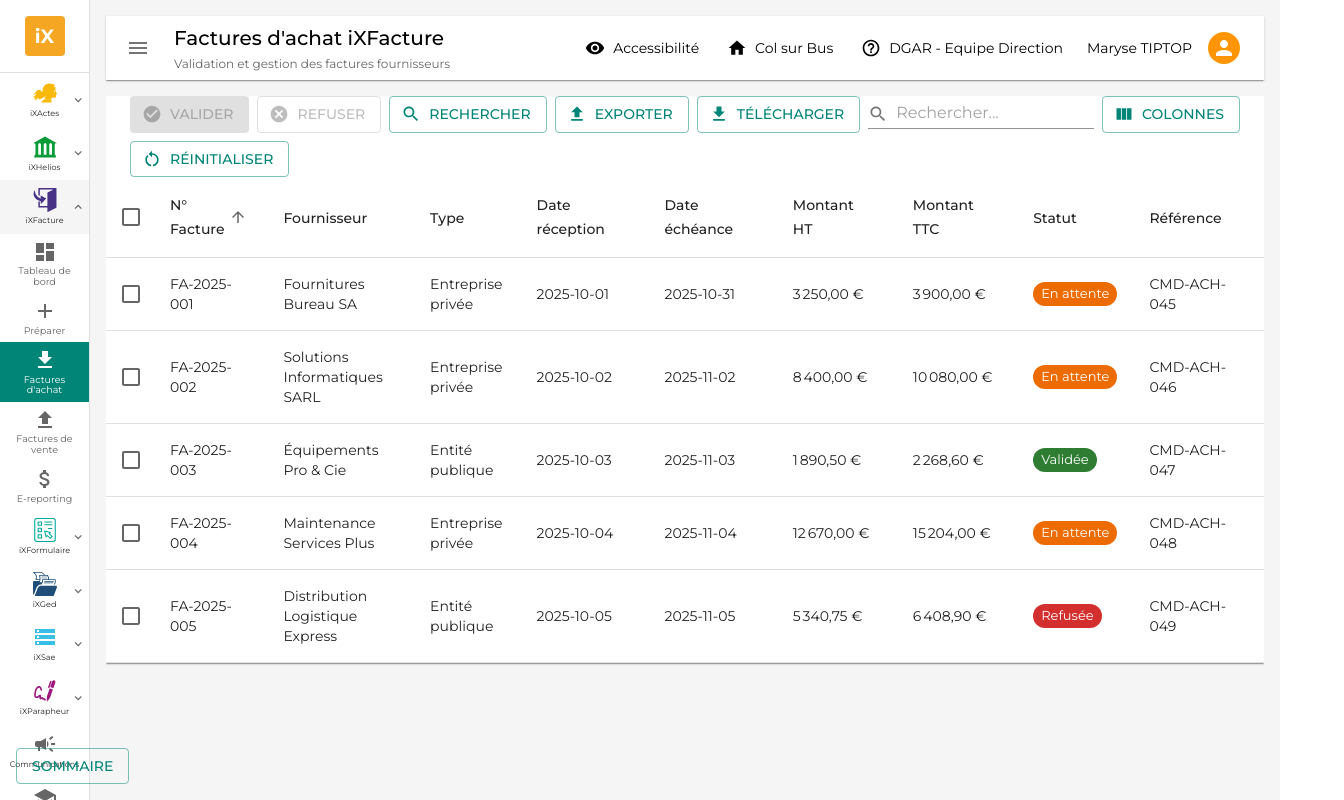
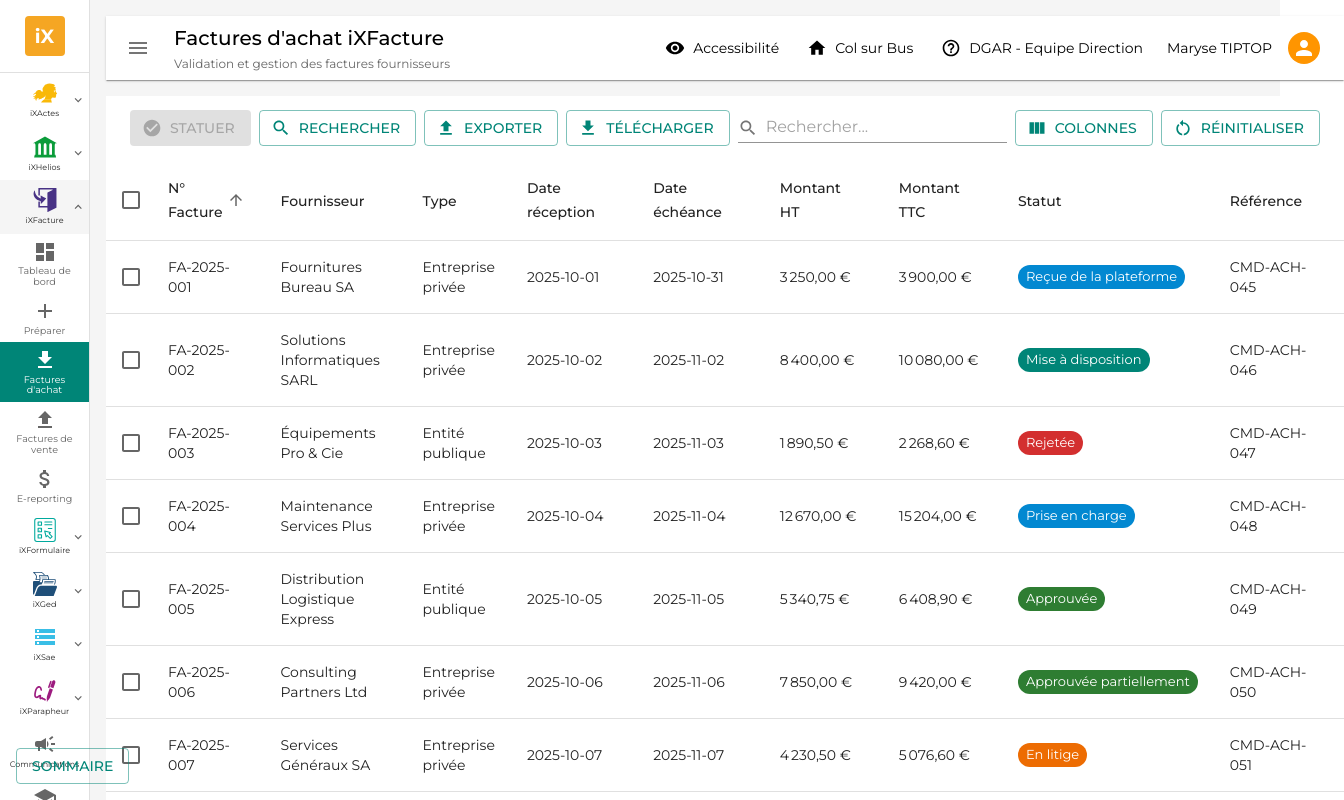
Before and after one commit to Saelian/maquettes_mui, a React (Vite) app: page /factures-achat-ixfacture in a window 1280 px wide. Shown: the whole page, 1344 px wide, since content can reach past the window. Built offline with nearby package versions, Linux system fonts and the light colour scheme.

Commit message:
Factures Achats - Gestion des statuts

```diff
--- a/src/maquettes/FacturesAchatiXfacture.tsx
+++ b/src/maquettes/FacturesAchatiXfacture.tsx
@@ -38,10 +38,26 @@ import {
   RestartAlt as RestartAltIcon,
   Clear as ClearIcon,
   CheckCircle as CheckCircleIcon,
-  Cancel as CancelIcon,
   PictureAsPdf as PictureAsPdfIcon,
 } from '@mui/icons-material';
 import UtilisateurIxBus from '../templates/UtilisateurIxBus';
+
+// Types de statuts de facture d'achat
+type StatutTechnique =
+  | 'Reçue de la plateforme'
+  | 'Mise à disposition'
+  | 'Rejetée';
+
+type StatutMetier =
+  | 'Prise en charge'
+  | 'Approuvée'
+  | 'Approuvée partiellement'
+  | 'En litige'
+  | 'Suspendue'
+  | 'Refusée'
+  | 'Paiement transmis';
+
+type StatutFacture = StatutTechnique | StatutMetier;
 
 // Interface pour une facture d'achat
 interface FactureAchat {
@@ -54,7 +70,7 @@ interface FactureAchat {
   montantHT: number;
   montantTVA: number;
   montantTTC: number;
-  statut: 'En attente' | 'Validée' | 'Refusée' | 'Payée';
+  statut: StatutFacture;
   reference: string;
 }
 
@@ -83,7 +99,7 @@ interface Colonne {
   sortable: boolean;
 }
 
-// Données fictives de factures d'achat
+// Données fictives de factures d'achat - Au minimum une facture par statut
 const facturesAchatFictives: FactureAchat[] = [
   {
     id: '1',
@@ -95,7 +111,7 @@ const facturesAchatFictives: FactureAchat[] = [
     montantHT: 3250.00,
     montantTVA: 650.00,
     montantTTC: 3900.00,
-    statut: 'En attente',
+    statut: 'Reçue de la plateforme',
     reference: 'CMD-ACH-045',
   },
   {
@@ -108,7 +124,7 @@ const facturesAchatFictives: FactureAchat[] = [
     montantHT: 8400.00,
     montantTVA: 1680.00,
     montantTTC: 10080.00,
-    statut: 'En attente',
+    statut: 'Mise à disposition',
     reference: 'CMD-ACH-046',
   },
   {
@@ -121,7 +137,7 @@ const facturesAchatFictives: FactureAchat[] = [
     montantHT: 1890.50,
     montantTVA: 378.10,
     montantTTC: 2268.60,
-    statut: 'Validée',
+    statut: 'Rejetée',
     reference: 'CMD-ACH-047',
   },
   {
@@ -134,7 +150,7 @@ const facturesAchatFictives: FactureAchat[] = [
     montantHT: 12670.00,
     montantTVA: 2534.00,
     montantTTC: 15204.00,
-    statut: 'En attente',
+    statut: 'Prise en charge',
     reference: 'CMD-ACH-048',
   },
   {
@@ -147,8 +163,73 @@ const facturesAchatFictives: FactureAchat[] = [
     montantHT: 5340.75,
     montantTVA: 1068.15,
     montantTTC: 6408.90,
+    statut: 'Approuvée',
+    reference: 'CMD-ACH-049',
+  },
+  {
+    id: '6',
+    numero: 'FA-2025-006',
+    fournisseur: 'Consulting Partners Ltd',
+    type: 'Entreprise privée',
+    dateReception: '2025-10-06',
+    dateEcheance: '2025-11-06',
+    montantHT: 7850.00,
+    montantTVA: 1570.00,
+    montantTTC: 9420.00,
+    statut: 'Approuvée partiellement',
+    reference: 'CMD-ACH-050',
+  },
+  {
+    id: '7',
+    numero: 'FA-2025-007',
+    fournisseur: 'Services Généraux SA',
+    type: 'Entreprise privée',
+    dateReception: '2025-10-07',
+    dateEcheance: '2025-11-07',
+    montantHT: 4230.50,
+    montantTVA: 846.10,
+    montantTTC: 5076.60,
+    statut: 'En litige',
+    reference: 'CMD-ACH-051',
+  },
+  {
+    id: '8',
+    numero: 'FA-2025-008',
+    fournisseur: 'Matériel Professionnel SARL',
+    type: 'Entité publique',
+    dateReception: '2025-10-08',
+    dateEcheance: '2025-11-08',
+    montantHT: 6780.00,
+    montantTVA: 1356.00,
+    montantTTC: 8136.00,
+    statut: 'Suspendue',
+    reference: 'CMD-ACH-052',
+  },
+  {
+    id: '9',
+    numero: 'FA-2025-009',
+    fournisseur: 'Prestataires Associés',
+    type: 'Entreprise privée',
+    dateReception: '2025-10-09',
+    dateEcheance: '2025-11-09',
+    montantHT: 2150.00,
+    montantTVA: 430.00,
+    montantTTC: 2580.00,
     statut: 'Refusée',
-    reference: 'CMD-ACH-049',
+    reference: 'CMD-ACH-053',
+  },
+  {
+    id: '10',
+    numero: 'FA-2025-010',
+    fournisseur: 'Achats Centralisés Group',
+    type: 'Entité publique',
+    dateReception: '2025-10-10',
+    dateEcheance: '2025-11-10',
+    montantHT: 9340.00,
+    montantTVA: 1868.00,
+    montantTTC: 11208.00,
+    statut: 'Paiement transmis',
+    reference: 'CMD-ACH-054',
   },
 ];
 
@@ -231,6 +312,72 @@ const metadonneesFictives: Metadonnee[] = [
   },
 ];
 
+// Fonction pour obtenir les statuts métiers disponibles selon le statut actuel
+// Les statuts techniques (Reçue de la plateforme, Mise à disposition, Rejetée) ne sont pas dans la liste
+// car ils ne peuvent pas être déclenchés par l'utilisateur
+const obtenirStatutsDisponibles = (statutActuel: StatutFacture): StatutMetier[] => {
+  switch (statutActuel) {
+    case 'Reçue de la plateforme':
+      // Statut technique, l'utilisateur ne peut rien faire
+      return [];
+
+    case 'Mise à disposition':
+      // Depuis "Mise à disposition", mêmes règles que "Prise en charge" + possibilité de passer à "Prise en charge"
+      return [
+        'Prise en charge',
+        'Approuvée',
+        'Approuvée partiellement',
+        'En litige',
+        'Suspendue',
+        'Refusée',
+        'Paiement transmis',
+      ];
+
+    case 'Rejetée':
+      // Statut technique définitif, l'utilisateur ne peut rien faire
+      return [];
+
+    case 'Prise en charge':
+      // Depuis "Prise en charge", on peut : Approuver, Approuver partiellement, En litige, Suspendre, Refuser, Paiement transmis
+      return [
+        'Approuvée',
+        'Approuvée partiellement',
+        'En litige',
+        'Suspendue',
+        'Refusée',
+        'Paiement transmis',
+      ];
+
+    case 'Approuvée':
+      // Depuis "Approuvée", on ne peut plus utiliser Approuvée partiellement ou En litige
+      // On peut : Paiement transmis, Refuser
+      return ['Paiement transmis', 'Refusée'];
+
+    case 'Approuvée partiellement':
+      // Depuis "Approuvée partiellement", on peut : Approuver, En litige, Suspendre, Refuser
+      return ['Approuvée', 'En litige', 'Suspendue', 'Refusée'];
+
+    case 'En litige':
+      // Depuis "En litige", on peut : Approuver, Approuver partiellement, Suspendre, Refuser
+      return ['Approuvée', 'Approuvée partiellement', 'Suspendue', 'Refusée'];
+
+    case 'Suspendue':
+      // Depuis "Suspendue", on peut : Approuver, Approuver partiellement, En litige, Refuser
+      return ['Approuvée', 'Approuvée partiellement', 'En litige', 'Refusée'];
+
+    case 'Refusée':
+      // Statut définitif, on ne peut plus rien faire
+      return [];
+
+    case 'Paiement transmis':
+      // Statut final, on ne peut rien faire après
+      return [];
+
+    default:
+      return [];
+  }
+};
+
 const FacturesAchatiXfacture = () => {
   // États pour les modales
   const [modaleRechercheOuverte, setModaleRechercheOuverte] = useState(false);
@@ -238,7 +385,7 @@ const FacturesAchatiXfacture = () => {
   const [modaleDetailOuverte, setModaleDetailOuverte] = useState(false);
 
   // États pour les menus déroulants
-  const [anchorValider, setAnchorValider] = useState<null | HTMLElement>(null);
+  const [anchorStatuer, setAnchorStatuer] = useState<null | HTMLElement>(null);
   const [anchorExporter, setAnchorExporter] = useState<null | HTMLElement>(null);
   const [anchorTelecharger, setAnchorTelecharger] = useState<null | HTMLElement>(null);
 
@@ -265,22 +412,53 @@ const FacturesAchatiXfacture = () => {
   const [rechercheRapide, setRechercheRapide] = useState('');
 
   // Handlers pour les menus déroulants
-  const ouvrirMenuValider = (event: React.MouseEvent<HTMLElement>) => {
-    setAnchorValider(event.currentTarget);
+  const ouvrirMenuStatuer = (event: React.MouseEvent<HTMLElement>) => {
+    setAnchorStatuer(event.currentTarget);
   };
 
-  const fermerMenuValider = () => {
-    setAnchorValider(null);
+  const fermerMenuStatuer = () => {
+    setAnchorStatuer(null);
   };
 
-  const changerStatut = (nouveauStatut: FactureAchat['statut']) => {
+  // Obtenir les statuts communs disponibles pour toutes les factures sélectionnées
+  const obtenirStatutsCommunsDisponibles = (): StatutMetier[] => {
+    if (facturesSelectionnees.length === 0) {
+      return [];
+    }
+
+    const facturesSelectionneesList = factures.filter((f) =>
+      facturesSelectionnees.includes(f.id)
+    );
+
+    if (facturesSelectionneesList.length === 0) {
+      return [];
+    }
+
+    // Obtenir les statuts disponibles pour la première facture
+    const premiereFacture = facturesSelectionneesList[0];
+    let statutsCommuns = obtenirStatutsDisponibles(premiereFacture.statut);
+
+    // Trouver l'intersection avec les statuts disponibles des autres factures
+    for (let i = 1; i < facturesSelectionneesList.length; i++) {
+      const statutsDisponibles = obtenirStatutsDisponibles(
+        facturesSelectionneesList[i].statut
+      );
+      statutsCommuns = statutsCommuns.filter((statut) =>
+        statutsDisponibles.includes(statut)
+      );
+    }
+
+    return statutsCommuns;
+  };
+
+  const changerStatut = (nouveauStatut: StatutMetier) => {
     facturesSelectionnees.forEach((id) => {
       setFactures((prev) =>
         prev.map((f) => (f.id === id ? { ...f, statut: nouveauStatut } : f))
       );
     });
     setFacturesSelectionnees([]);
-    fermerMenuValider();
+    fermerMenuStatuer();
   };
 
   const ouvrirMenuExporter = (event: React.MouseEvent<HTMLElement>) => {
@@ -314,16 +492,6 @@ const FacturesAchatiXfacture = () => {
   const fermerModaleDetail = () => {
     setModaleDetailOuverte(false);
     setFactureSelectionnee(null);
-  };
-
-  // Handler pour refuser les factures sélectionnées
-  const refuserFactures = () => {
-    facturesSelectionnees.forEach((id) => {
-      setFactures((prev) =>
-        prev.map((f) => (f.id === id ? { ...f, statut: 'Refusée' } : f))
-      );
-    });
-    setFacturesSelectionnees([]);
   };
 
   // Handler pour sélectionner/désélectionner une facture
@@ -429,16 +597,32 @@ const FacturesAchatiXfacture = () => {
   };
 
   // Obtenir la couleur du chip de statut
-  const obtenirCouleurStatut = (statut: FactureAchat['statut']) => {
+  const obtenirCouleurStatut = (statut: StatutFacture) => {
     switch (statut) {
-      case 'En attente':
+      // Statuts techniques
+      case 'Reçue de la plateforme':
+        return 'info';
+      case 'Mise à disposition':
+        return 'primary';
+      case 'Rejetée':
+        return 'error';
+
+      // Statuts métiers
+      case 'Prise en charge':
+        return 'info';
+      case 'Approuvée':
+        return 'success';
+      case 'Approuvée partiellement':
+        return 'success';
+      case 'En litige':
         return 'warning';
-      case 'Validée':
-        return 'success';
+      case 'Suspendue':
+        return 'warning';
       case 'Refusée':
         return 'error';
-      case 'Payée':
-        return 'info';
+      case 'Paiement transmis':
+        return 'success';
+
       default:
         return 'default';
     }
@@ -467,42 +651,37 @@ const FacturesAchatiXfacture = () => {
             flexWrap: 'wrap',
           }}
         >
-          <Tooltip title="Valider et changer le statut">
+          <Tooltip title="Changer le statut des factures sélectionnées">
             <span>
               <Button
                 variant="contained"
-                color="success"
+                color="primary"
                 startIcon={<CheckCircleIcon />}
-                onClick={ouvrirMenuValider}
-                disabled={facturesSelectionnees.length === 0}
+                onClick={ouvrirMenuStatuer}
+                disabled={
+                  facturesSelectionnees.length === 0 ||
+                  obtenirStatutsCommunsDisponibles().length === 0
+                }
               >
-                Valider
+                Statuer
               </Button>
             </span>
           </Tooltip>
           <Menu
-            anchorEl={anchorValider}
-            open={Boolean(anchorValider)}
-            onClose={fermerMenuValider}
+            anchorEl={anchorStatuer}
+            open={Boolean(anchorStatuer)}
+            onClose={fermerMenuStatuer}
           >
-            <MenuItem onClick={() => changerStatut('Validée')}>Validée</MenuItem>
-            <MenuItem onClick={() => changerStatut('En attente')}>En attente</MenuItem>
-            <MenuItem onClick={() => changerStatut('Payée')}>Payée</MenuItem>
+            {obtenirStatutsCommunsDisponibles().length === 0 ? (
+              <MenuItem disabled>Aucun statut disponible</MenuItem>
+            ) : (
+              obtenirStatutsCommunsDisponibles().map((statut) => (
+                <MenuItem key={statut} onClick={() => changerStatut(statut)}>
+                  {statut}
+                </MenuItem>
+              ))
+            )}
           </Menu>
-
-          <Tooltip title="Refuser les factures sélectionnées">
-            <span>
-              <Button
-                variant="outlined"
-                color="error"
-                startIcon={<CancelIcon />}
-                onClick={refuserFactures}
-                disabled={facturesSelectionnees.length === 0}
-              >
-                Refuser
-              </Button>
-            </span>
-          </Tooltip>
 
           <Tooltip title="Rechercher des factures">
             <Button
```
Also changed, not shown: 1 other file (tests, documents, lock files or other folders).
